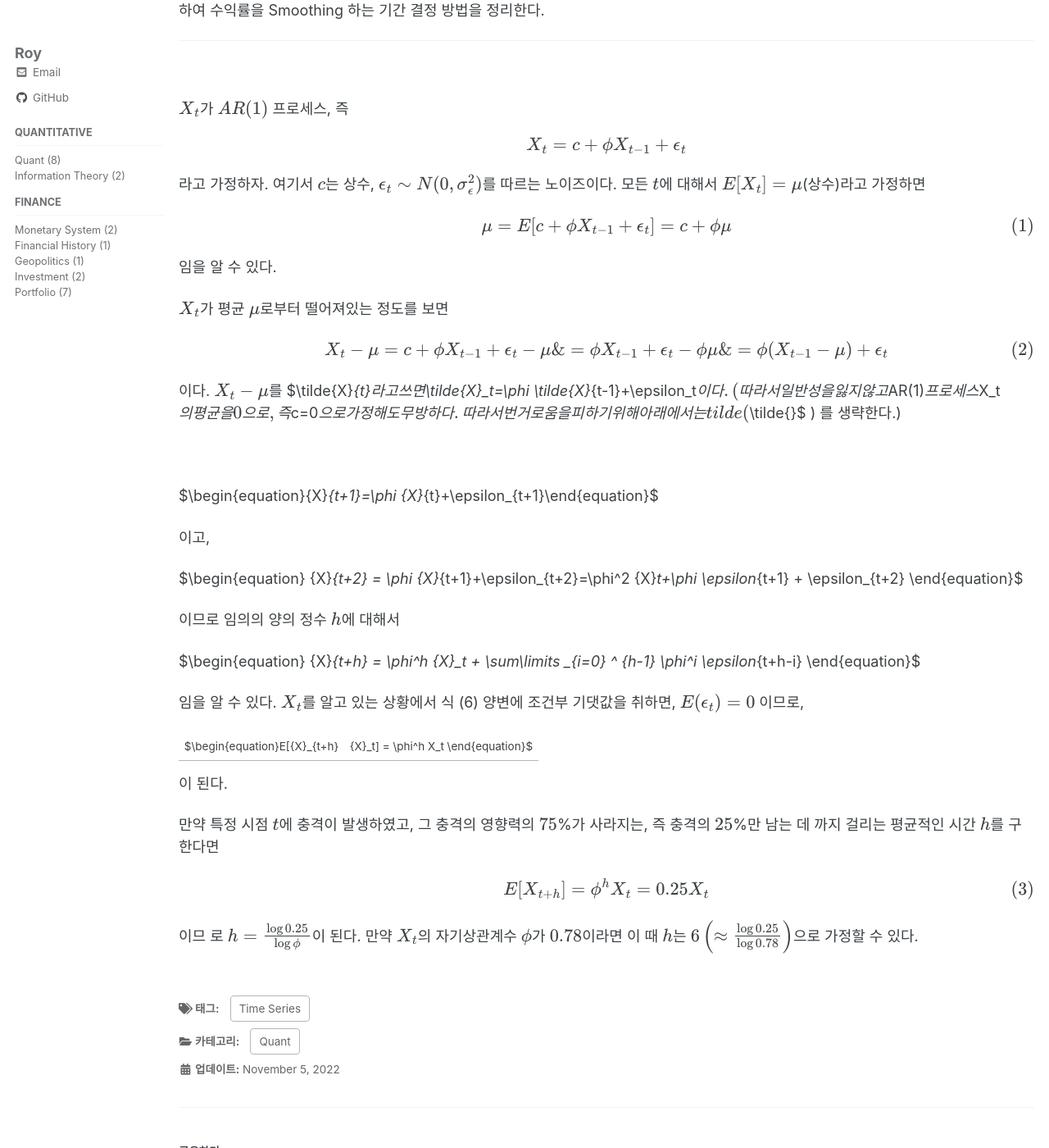
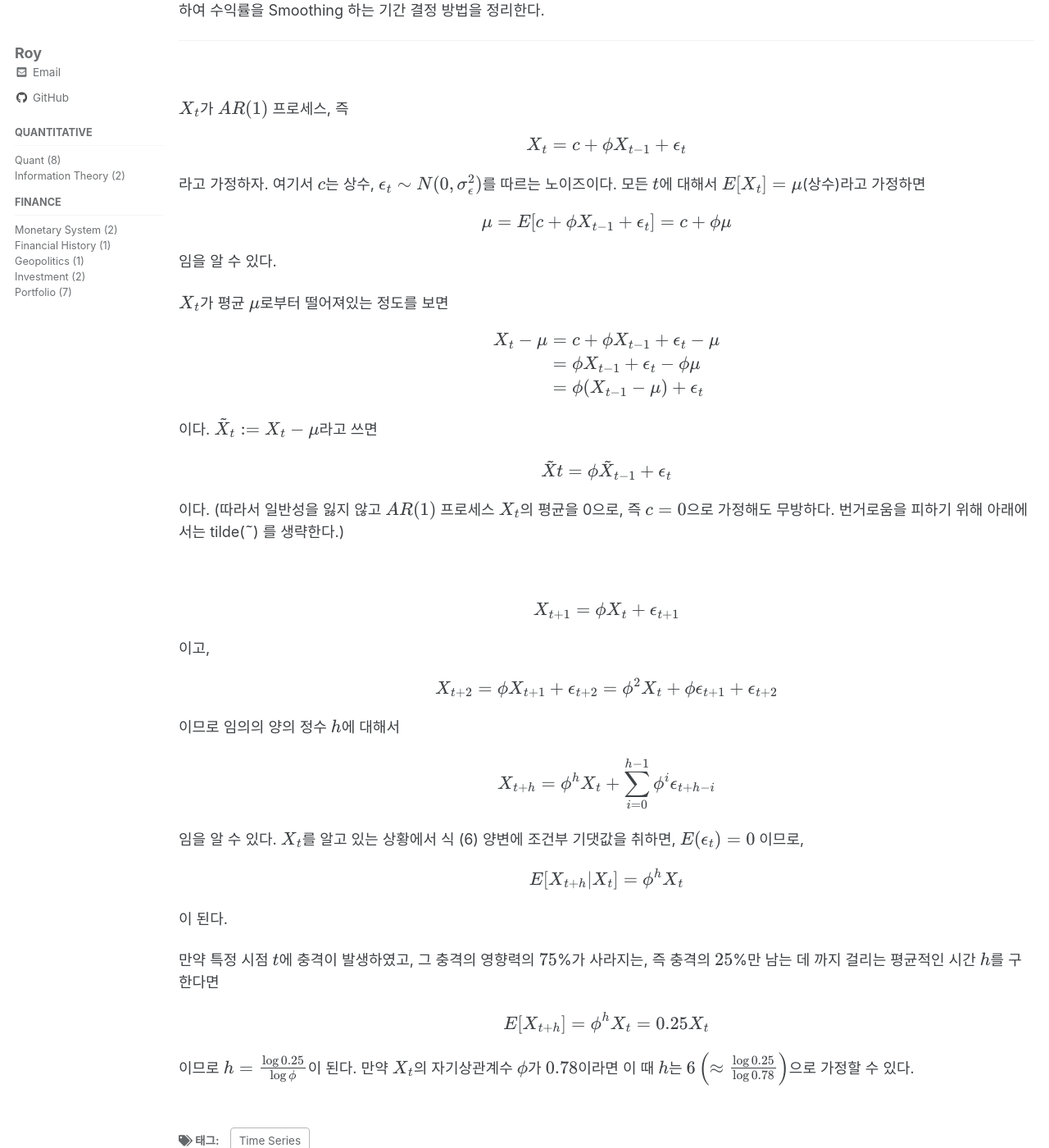
Before and after one commit to roy8in/roy8in.github.io, a Jekyll site: the page built from _posts/2022-11-05-Calculate_Smoothing_Periods.md, in a window 1280 px wide and 1400 px high, scrolled down 333 px. Shown: the whole window at 82% size. Built offline with Jekyll 4.4.1, drawn with Linux system fonts in a browser that asks for light colours; cached includes are drawn as plain includes; formulas are drawn with MathJax 3; comment, search, counter and statistics services are not loaded.

Commit message:
correct typo

```diff
--- a/_posts/2022-11-05-Calculate_Smoothing_Periods.md
+++ b/_posts/2022-11-05-Calculate_Smoothing_Periods.md
@@ -21,37 +21,43 @@ X_t = c + \phi X_{t-1} + \epsilon_t
 $$
 
 라고 가정하자. 여기서 $c$는 상수, $\epsilon_t \sim N(0, \sigma_{\epsilon}^2)$를 따르는 노이즈이다. 모든 $t$에 대해서 $E[X_t]=\mu$(상수)라고 가정하면
-
-$\begin{equation} \mu = E[c+\phi X_{t-1}+\epsilon_t]=c+\phi \mu\end{equation}$
-
+$$
+ \mu = E[c+\phi X_{t-1}+\epsilon_t]=c+\phi \mu
+$$
 임을 알 수 있다.
 
 $X_t$가 평균 $\mu$로부터 떨어져있는 정도를 보면
-
-$\begin{equation}\begin{split} X_t - \mu &= c + \phi X_{t-1} + \epsilon_t - \mu \\&= \phi X_{t-1}+\epsilon_t - \phi \mu \\&= \phi(X_{t-1}-\mu) + \epsilon_t \end{split}\end{equation}$
-
-이다. $X_t - \mu$를 $\tilde{X}_{t}$라고 쓰면 $\tilde{X}_t=\phi \tilde{X}_{t-1}+\epsilon_t$이다. (따라서 일반성을 잃지 않고 $AR(1)$ 프로세스 $X_t$의 평균을 0으로, 즉 $c=0$으로 가정해도 무방하다. 따라서 번거로움을 피하기 위해 아래에서는 tilde( $\tilde{}$ ) 를 생략한다.)
+$$
+\begin{split} X_t - \mu &= c + \phi X_{t-1} + \epsilon_t - \mu \\&= \phi X_{t-1}+\epsilon_t - \phi \mu \\&= \phi(X_{t-1}-\mu) + \epsilon_t \end{split}
+$$
+이다. $\tilde{X}_t := X_t - \mu$라고 쓰면
+$$
+\tilde{X}t=\phi \tilde{X}_{t-1}+\epsilon_t
+$$
+이다. (따라서 일반성을 잃지 않고 $AR(1)$ 프로세스 $X_t$의 평균을 0으로, 즉 $c=0$으로 가정해도 무방하다. 번거로움을 피하기 위해 아래에서는 tilde( $\tilde{}$ ) 를 생략한다.)
 
 <br>
-
- $\begin{equation}{X}_{t+1}=\phi {X}_{t}+\epsilon_{t+1}\end{equation}$
-
+$$
+{X}_{t+1}=\phi {X}_{t}+\epsilon_{t+1}
+$$
 이고,
-
-$\begin{equation} {X}_{t+2} = \phi {X}_{t+1}+\epsilon_{t+2}=\phi^2 {X}_t+\phi \epsilon_{t+1} + \epsilon_{t+2} \end{equation}$
-
+$$
+{X}_{t+2} = \phi {X}_{t+1}+\epsilon_{t+2}=\phi^2 {X}_t+\phi \epsilon_{t+1} + \epsilon_{t+2}
+$$
 이므로 임의의 양의 정수 $h$에 대해서
 
-$\begin{equation} {X}_{t+h} = \phi^h {X}_t + \sum\limits _{i=0} ^ {h-1} \phi^i \epsilon_{t+h-i}  \end{equation}$
-
-임을 알 수 있다. ${X}_{t}$를 알고 있는 상황에서 식 (6) 양변에 조건부 기댓값을 취하면, $E(\epsilon_t)=0$ 이므로,
-
-$\begin{equation}E[{X}_{t+h} | {X}_t]  = \phi^h X_t \end{equation}$
-
+$$
+{X}_{t+h} = \phi^h {X}_t + \sum\limits_{i=0}^{h-1} \phi^i \epsilon_{t+h-i}
+$$
+ 임을 알 수 있다. ${X}_{t}$를 알고 있는 상황에서 식 (6) 양변에 조건부 기댓값을 취하면, $E(\epsilon_t)=0$ 이므로,
+$$
+E[{X}_{t+h} | {X}_t]  = \phi^h X_t
+$$
 이 된다.
 
 만약 특정 시점 $t$에 충격이 발생하였고, 그 충격의 영향력의 $75$%가 사라지는, 즉 충격의 $25$%만 남는 데 까지 걸리는 평균적인 시간 $h$를 구한다면
 
- $\begin{equation} E[X_{t+h}] = \phi^h X_t = 0.25 X_t \end{equation}$
-
-이므 로 $h=\frac{\log0.25}{\log\phi}$이 된다. 만약 $X_t$의 자기상관계수 $\phi$가 $0.78$이라면 이 때 $h$는 $6 \left(\approx \frac{\log 0.25}{ \log 0.78} \right)$으로 가정할 수 있다.
+$$
+E[X_{t+h}] = \phi^h X_t = 0.25 X_t
+$$
+이므로 $h=\frac{\log0.25}{\log\phi}$이 된다. 만약 $X_t$의 자기상관계수 $\phi$가 $0.78$이라면 이 때 $h$는 $6 \left(\approx \frac{\log 0.25}{ \log 0.78} \right)$으로 가정할 수 있다.
```
